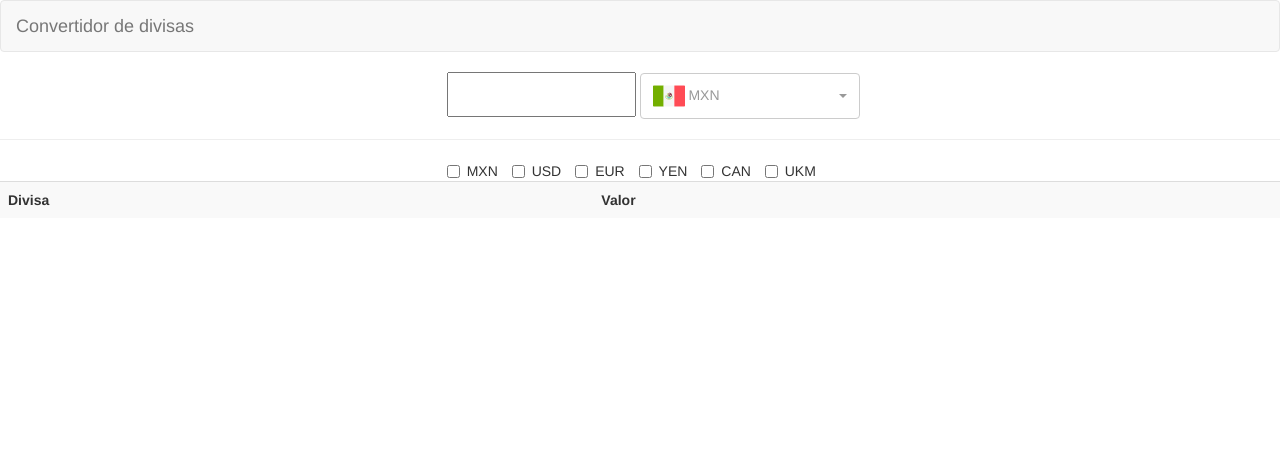
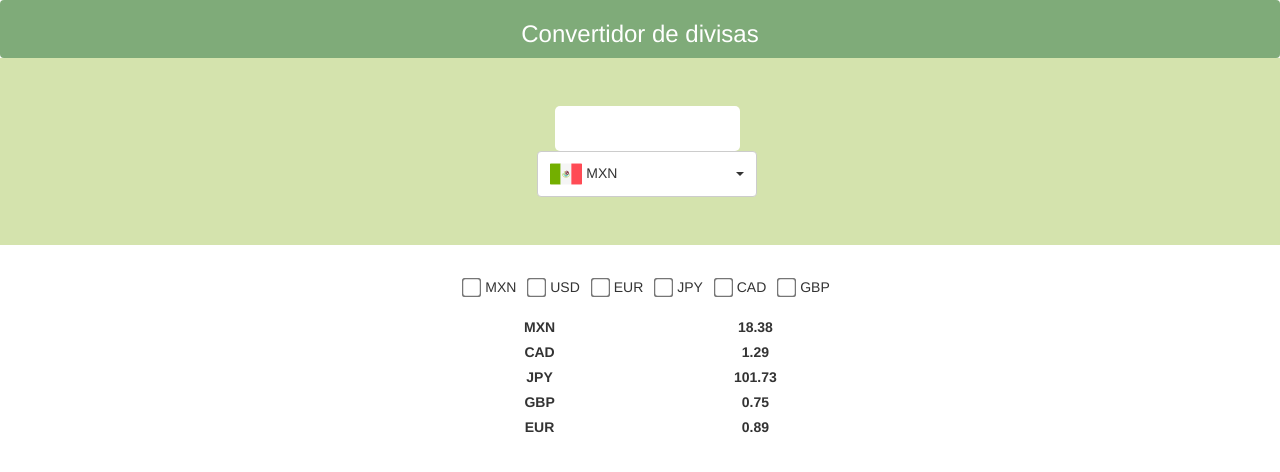
Before and after one commit to isa1374/PrimerParcialAW, a website: page app/index.html in a window 1280 px wide. Drawn offline with Linux system fonts and the light colour scheme.

Commit message:
ya estan los componentes bonitos (odio los checkboxes)

```diff
--- a/app/index.html
+++ b/app/index.html
@@ -14,62 +14,49 @@ Calculadora dinámica de monedas: Deberás realizar una página donde se pueda c
     <link rel="stylesheet" href="styles/bootstrap.css">
     <link rel="stylesheet" href="styles/bootstrap-select.css">
     <link rel="stylesheet" href="styles/main.css">
-
-   <script src="scripts/jquery.js"></script>
+     <script src="scripts/angular.js"></script>
+    <script src="scripts/app.js"></script>
+    <script src="scripts/jquery.js"></script>
     <script src="scripts/bootstrap.js"></script>
     <script src="scripts/bootstrap-select.js"></script>
-    <script src="scripts/angular.js"></script>
-    <script src="scripts/app.js"></script>
 
   </head>
   <body ng-controller="primerAppController">
-    <nav class="navbar navbar-default">
-      <div class="container-fluid">
-        <div class="navbar-header">
-            <a class="navbar-brand" href="#">Convertidor de divisas</a>
-        </div>
+    <nav class="navbar">
+            <h3>Convertidor de divisas</h3>
+    </nav>
+      <div class="row jumbotron">
+        <div class="col-md-4"></div>
+          <div class="col-md-4"><input type="number" id="valor">
+            <select ng-model="original" ng-init="original='mxn'" class="selectpicker">
+              <option data-content="<img src='images/m.png'> MXN" value="mxn"></option>
+              <option data-content="<img src='images/us.png'> USD" value="usd"></option>
+              <option data-content="<img src='images/eu.png'> EUR" value="eur"></option>
+              <option data-content="<img src='images/j.png'> JPY" value="jpy"></option>
+              <option data-content="<img src='images/c.png'> CAD" value="cad"></option>
+              <option data-content="<img src='images/uk.png'> GBP" value="gbp"></option>
+            </select></div>
+          <div class="col-md-4"></div>
       </div>
-    </nav>
-      <div class="row">
-        <div class="col-md-4"></div>
-          <div class="col-md-5"><input type="number" id="valor">
-            <select class="selectpicker">
-              <option data-content="<img src='images/m.png'> MXN"></option>
-              <option data-content="<img src='images/us.png'> USD"></option>
-              <option data-content="<img src='images/eu.png'> EUR"></option>
-              <option data-content="<img src='images/j.png'> YEN"></option>
-              <option data-content="<img src='images/c.png'> CAN"></option>
-              <option data-content="<img src='images/uk.png'> UKM"></option>
-            </select></div>
-          <div class="col-md-2"></div>
-          </div>
-      <hr>
       <div class="row">
           <div class="col-md-4"></div>
-          <div class="col-md-5">
-             <label class="checkbox-inline"><input type="checkbox" value="">MXN</label>
-              <label class="checkbox-inline"><input type="checkbox" value="">USD</label>
-              <label class="checkbox-inline"><input type="checkbox" value="">EUR</label>
-              <label class="checkbox-inline"><input type="checkbox" value="">YEN</label>
-              <label class="checkbox-inline"><input type="checkbox" value="">CAN</label>
-              <label class="checkbox-inline"><input type="checkbox" value="">UKM</label>
+          <div class="col-md-4">
+             <label class="checkbox-inline"><input type="checkbox" ng-model="mxnRes">MXN</label>
+              <label class="checkbox-inline"><input type="checkbox" ng-model="usdRes">USD</label>
+              <label class="checkbox-inline"><input type="checkbox" ng-model="eurRes">EUR</label>
+              <label class="checkbox-inline"><input type="checkbox" ng-model="jpyRes">JPY</label>
+              <label class="checkbox-inline"><input type="checkbox" ng-model="cadRes">CAD</label>
+              <label class="checkbox-inline"><input type="checkbox" ng-model="gbpRes">GBP</label>
           </div>
           <div class="col-md-2"></div>
       </div>
-
-
-    <table class="table table-striped" id="tabla">
-        <tr id="table_header">
-            <th>Divisa</th>
-            <th>Valor</th>
-            <th></th>
-        </tr>
-         <tbody>
-            <tr ng-repeat="item in empleados.acciones">
-            </tr>
-        </tbody>
-    </table>
-
+      <br>
+      <div class="row" ng-repeat="item in conversiones.valores">
+          <div class="col-md-4"></div>
+          <div class="col-md-2"><label>{{item.nombre}}</label></div>
+          <div class="col-md-2"><label>{{item.valor}}</label></div>
+          <div class="col-md-4"></div>
+      </div>
     <div class="footer">
       <div class="container">
       </div>
--- a/app/scripts/app.js
+++ b/app/scripts/app.js
@@ -1,4 +1,4 @@
-var modelo={};
+var modelo={base:'USD',valores:[{nombre:'MXN', valor:'18.38'},{nombre:'CAD', valor:'1.29'},{nombre:'JPY', valor:'101.73'},{nombre:'GBP', valor:'0.75'},{nombre:'EUR', valor:'0.89'}],resultado:[{}]};
 var primerApp= angular.module("primerApp", []);
 primerApp.controller("primerAppController", function($scope){
     $scope.conversiones=modelo;
--- a/app/styles/main.css
+++ b/app/styles/main.css
@@ -1,4 +1,18 @@
-
 #valor {
     height:45px;
+    border: 0px solid;
+    border-radius:5px;
 }
+h3 {
+    color:white;
+}
+.navbar {
+    background:#7FAB79;
+    margin-bottom: 0;
+}
+.jumbotron{
+    background: #D4E3AD;
+}
+input[type=checkbox] {
+  transform: scale(1.5);
+}
```
Also changed, not shown: app/styles/bootstrap-select.css, app/styles/bootstrap.css.
